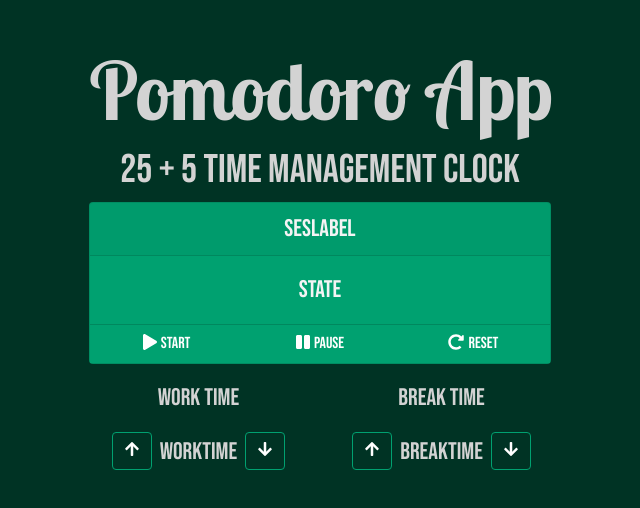
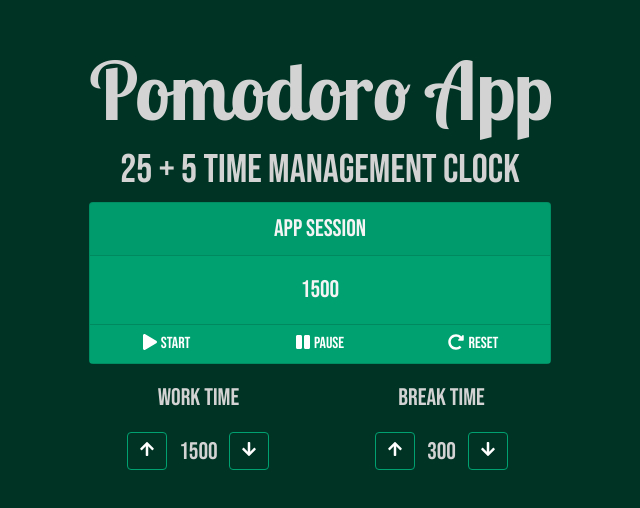
Before and after one commit to A3AJAGBE/react-pomodoro-app, a React (Create React App) app: page / in a window 1280 px wide. Shown: the part 128-636 px from the top of the page, without its empty margins (320-960 px from the left). Built offline with nearby package versions, Linux system fonts and the light colour scheme.

Commit message:
Add use state constants

```diff
--- a/src/App.js
+++ b/src/App.js
@@ -12,14 +12,23 @@ const StartIcon = <FontAwesomeIcon icon={faPlay} />
 const PauseIcon = <FontAwesomeIcon icon={faPause} />
 const ResetIcon = <FontAwesomeIcon icon={faRedoAlt} />
 
+const WorkInMins = 25 * 60;
+const BreakInMins = 5 * 60;
+
 
 const Dashboard = () => {
+	const [timerLabel, setTimerLabel] = useState("App Session");
+	const [workTime, setWorkTime] = useState(WorkInMins);
+	const [breakTime, setBreakTime] = useState(BreakInMins);
+	const [timeLeft, setTimeLeft] = useState(workTime);
+
+
 	return (
 		<section>
 			<Card className="" id="App-Card">
-				<Card.Header id="timer-label">sesLabel</Card.Header>
+				<Card.Header id="timer-label"> {timerLabel} </Card.Header>
 				<Card.Body>
-					<Card.Text id="time-left">state</Card.Text>
+					<Card.Text id="time-left"> {timeLeft} </Card.Text>
 				</Card.Body>
 				<Card.Footer className="flex-nowrap p-0">
 					<Button className="col-4 m-0 rounded-0 Card-Btn" id="start_stop"> {StartIcon}
@@ -42,7 +51,7 @@ const Dashboard = () => {
 						<div className="mb-3" >
 							<p id="session-label">Work Time</p>
 							<Button className="me-2" id="session-increment"> {ArrowUpIcon} </Button>
-							<span id="session-length">workTime</span>
+							<span id="session-length"> {workTime} </span>
 							<Button className="ms-2" id="session-decrement" >{ArrowDownIcon}</Button>
 						</div>
 
@@ -52,7 +61,7 @@ const Dashboard = () => {
 						<div className="mb-3" >
 							<p id="break-label">Break Time</p>
 							<Button className="me-2" id="break-increment"> {ArrowUpIcon} </Button>
-							<span id="break-length">breakTime</span>
+							<span id="break-length"> {breakTime} </span>
 							<Button className="ms-2" id="break-decrement">{ArrowDownIcon}</Button>
 						</div>
 					</Col>
```
